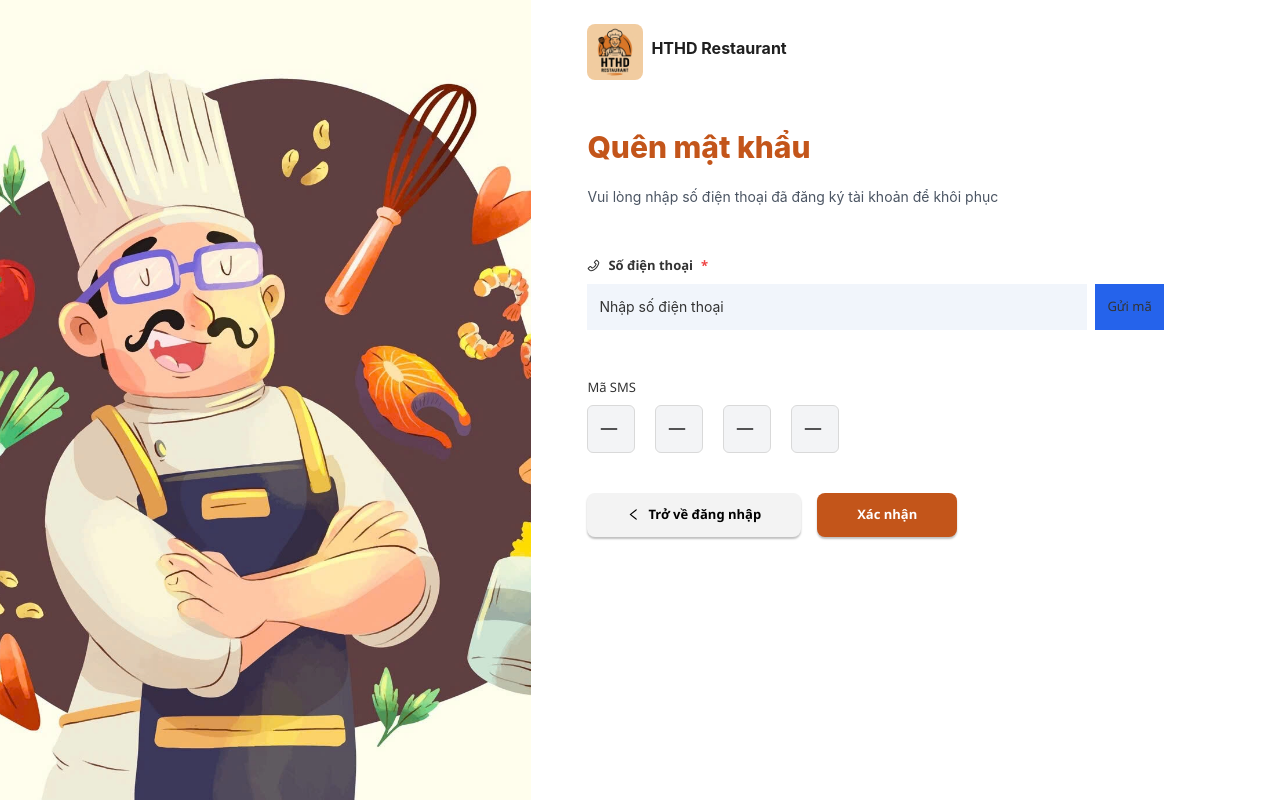
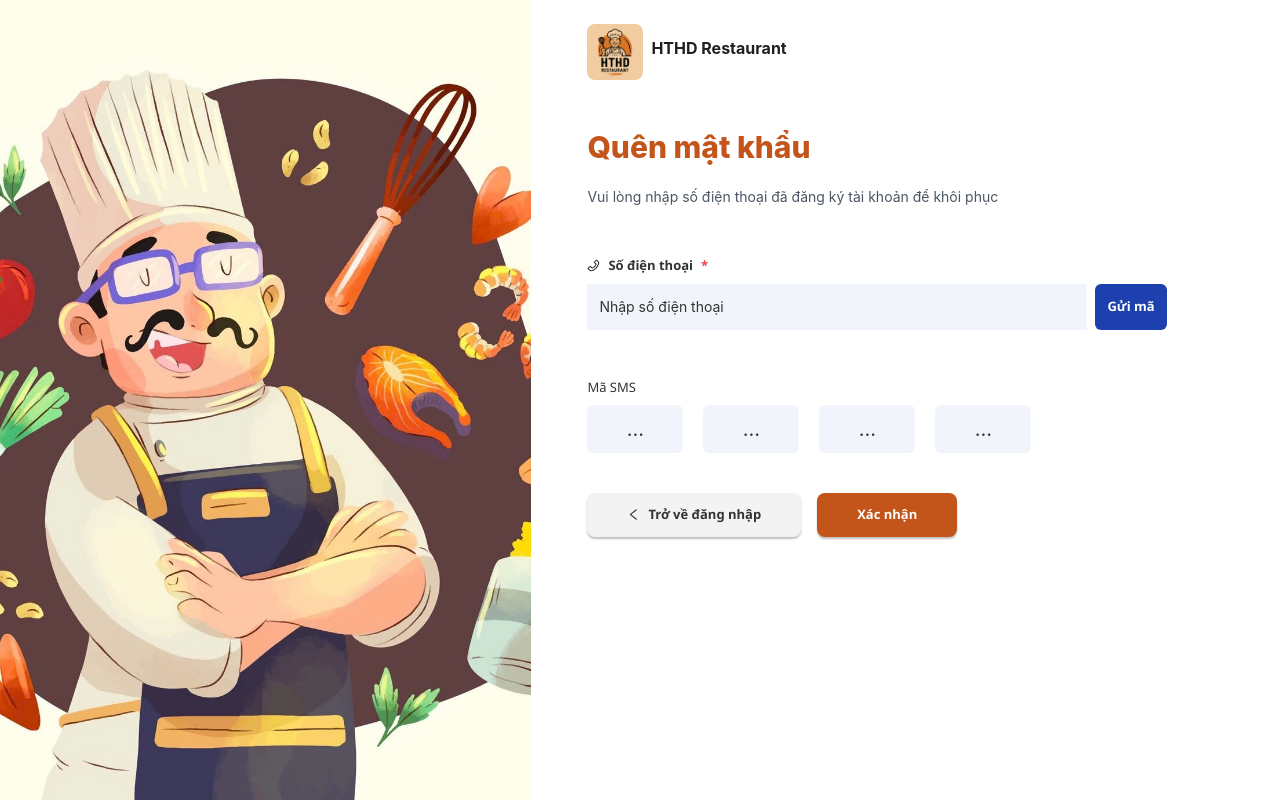
Before and after one commit to MThuyet/HTHD-restaurant-public, a React (Vite) app in the folder react-frontend/: page /forgot-password in a window 1280 px wide. Built offline with nearby package versions, Linux system fonts and the light colour scheme.

Commit message:
style: update style input code sms - update Link to login

```diff
--- a/react-frontend/src/pages/Auth/ForgotPassword.jsx
+++ b/react-frontend/src/pages/Auth/ForgotPassword.jsx
@@ -24,11 +24,12 @@ const ForgotPassword = () => {
                         placeholder="Nhập số điện thoại"
                         className="!p-3 max-w-[500px] min-w-[300px] !bg-bgBlue placeholder:text-textPrimary !rounded-none !border-none"
                     />
-                    <button className="!p-3 bg-blue-600 hover:bg-blue-500">Gửi mã</button>
+                    <button className="!p-3 !bg-darkBlue hover:opacity-85 rounded-md text-white font-bold">
+                        Gửi mã
+                    </button>
                 </div>
             </div>
 
-            {/* Mã SMS */}
             <div className="mt-6">
                 <label className="font-medium block mb-2">Mã SMS</label>
                 <div className="flex gap-5">
@@ -36,19 +37,17 @@ const ForgotPassword = () => {
                         <Input
                             key={index}
                             maxLength={1}
-                            className="w-12 h-12 text-center text-xl bg-gray-100"
-                            prefix={index === null ? '' : <MinusOutlined />}
+                            className="w-24 p-4 h-12 text-center text-xl !bg-bgBlue !border-none text-textPrimary"
+                            value="..."
                         />
                     ))}
                 </div>
             </div>
 
-            {/* Nút */}
-
             <div className="flex gap-4 mt-4">
-                <Link to={routes.forgotPasswordRoute}>
+                <Link to={routes.loginRoute}>
                     <button
-                        className="bg-[#F3F3F3] text-black font-bold py-3 px-10 rounded-lg border-none hover:opacity-85"
+                        className="bg-[#F3F3F3] font-bold py-3 px-10 rounded-lg border-none hover:opacity-85"
                         style={{
                             boxShadow: '0px 2px 2px rgba(0, 0, 0, 0.25)',
                         }}
--- a/react-frontend/src/pages/Auth/ResetPassword.jsx
+++ b/react-frontend/src/pages/Auth/ResetPassword.jsx
@@ -13,7 +13,7 @@ const ResetPassword = () => {
                     </label>
                     <Input.Password
                         id="password"
-                        placeholder="Nhập mật khẩu..."
+                        placeholder="Nhập mật khẩu mới..."
                         className="!p-3 max-w-[500px] min-w-[300px] !bg-bgBlue placeholder:text-textPrimary !rounded-none !border-none"
                     />
                 </div>
@@ -25,15 +25,15 @@ const ResetPassword = () => {
                     </label>
                     <Input.Password
                         id="confirmPassword"
-                        placeholder="Nhập mật khẩu..."
+                        placeholder="Nhập lại mật khẩu mới..."
                         className="!p-3 max-w-[500px] min-w-[300px] !bg-bgBlue placeholder:text-textPrimary !rounded-none !border-none"
                     />
                 </div>
 
                 <div className="flex gap-4 mt-4">
-                    <Link to={routes.forgotPasswordRoute}>
+                    <Link to={routes.loginRoute}>
                         <button
-                            className="bg-[#F3F3F3] text-black font-bold py-3 px-10 rounded-lg border-none hover:opacity-85"
+                            className="bg-[#ececec] font-bold py-3 px-10 rounded-lg border-none hover:opacity-85"
                             style={{
                                 boxShadow: '0px 2px 2px rgba(0, 0, 0, 0.25)',
                             }}
```
